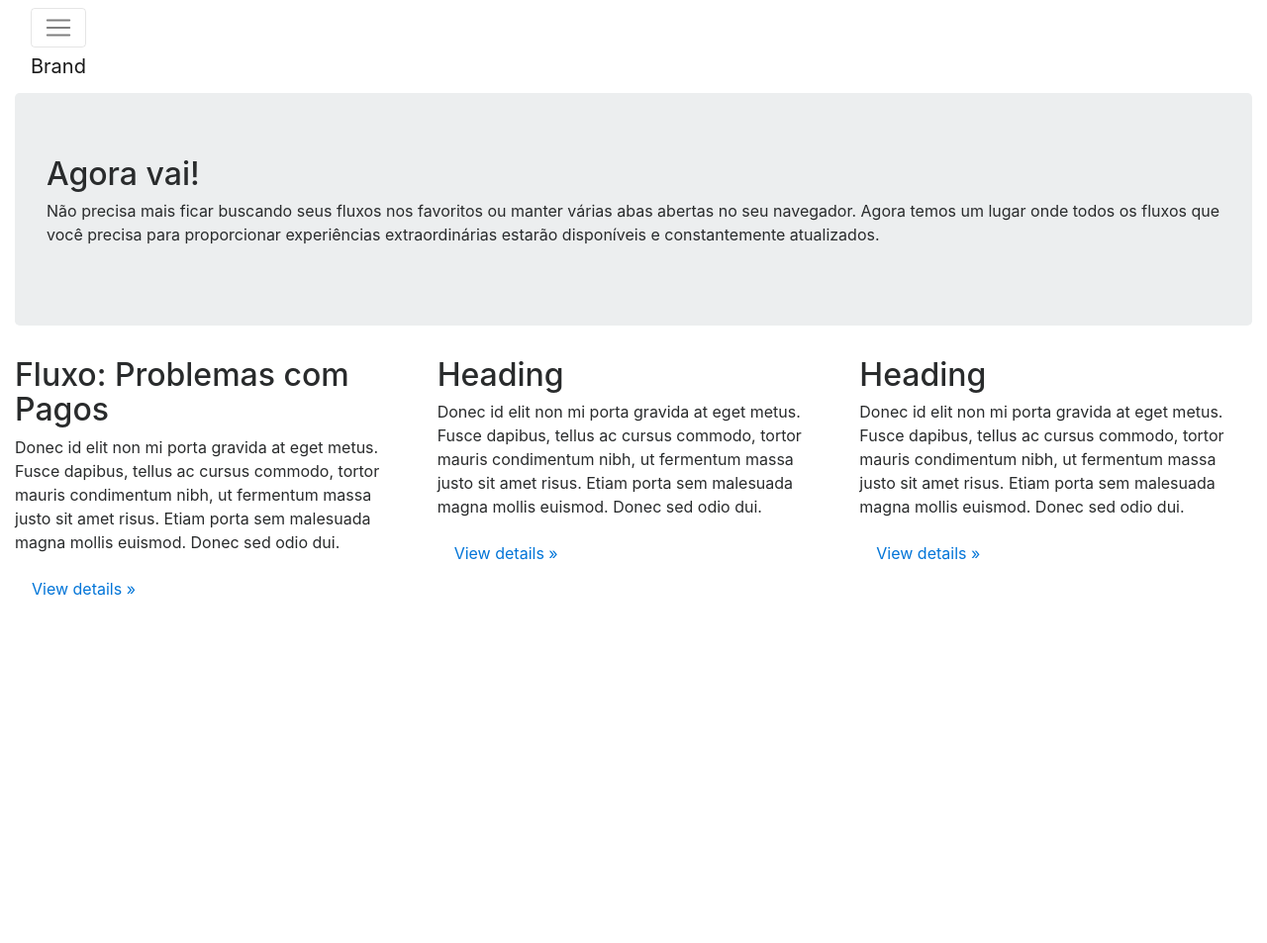
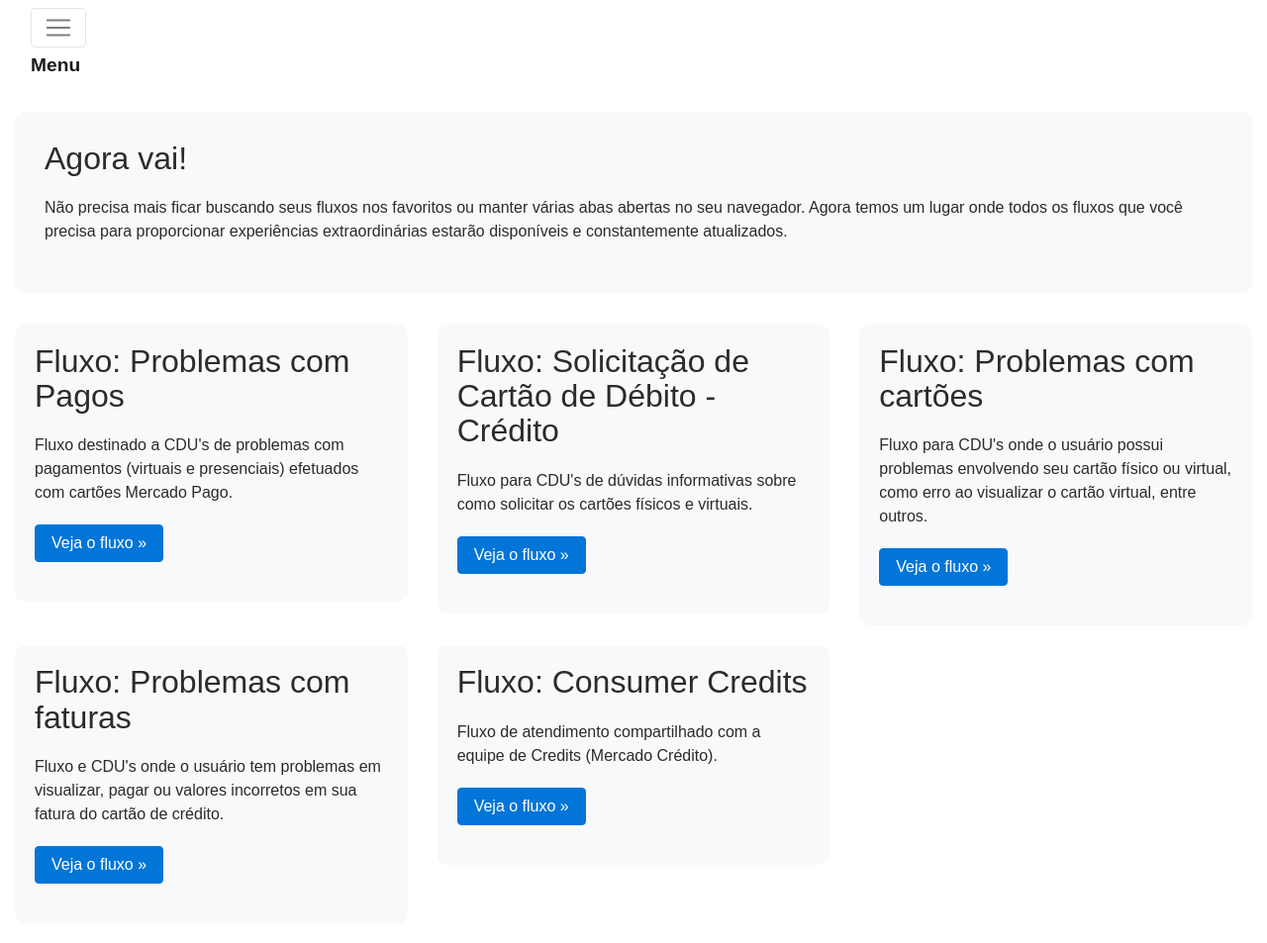
Before and after one commit to herber30/Site_fluxos_MP, a plain HTML site: page index.html in a window 1280 px wide. Shown: the whole page at 99% size. Before the commit the page ends 800 px from the top, so only its background shows below. Drawn offline with Linux system fonts and the light colour scheme.

Commit message:
Atualização

```diff
--- a/index.html
+++ b/index.html
@@ -1,19 +1,53 @@
 <!DOCTYPE html>
 <html lang="en">
+
 <head>
     <meta charset="utf-8">
     <meta http-equiv="X-UA-Compatible" content="IE=edge">
     <meta name="viewport" content="width=device-width, initial-scale=1">
-
     <title>Bootstrap 4, from LayoutIt!</title>
-
     <meta name="description" content="Source code generated using layoutit.com">
     <meta name="author" content="LayoutIt!">
-
     <link href="css/bootstrap.min.css" rel="stylesheet">
     <link href="css/style.css" rel="stylesheet">
+    <style>
+        body {
+            font-family: Arial, sans-serif;
+        }
 
+        .navbar-brand {
+            font-weight: bold;
+            font-size: 1.2rem;
+        }
+
+        .jumbotron {
+            background-color: #f8f9fa;
+            padding: 30px;
+            margin-top: 20px;
+            border-radius: 10px;
+        }
+
+        h2 {
+            margin-bottom: 20px;
+        }
+
+        p {
+            margin-bottom: 20px;
+        }
+
+        .btn {
+            font-size: 1rem;
+        }
+
+        .fluxo-box {
+            background-color: #f8f9fa;
+            padding: 20px;
+            border-radius: 10px;
+            margin-bottom: 20px;
+        }
+    </style>
 </head>
+
 <body>
 
     <div class="container-fluid">
@@ -21,25 +55,22 @@
             <div class="col-md-12">
                 <nav class="navbar navbar-expand-lg navbar-light bg-light navbar-dark bg-dark">
 
-				<button class="navbar-toggler" type="button" data-toggle="collapse" data-target="#bs-example-navbar-collapse-1">
+                    <button class="navbar-toggler" type="button" data-toggle="collapse"
+                        data-target="#bs-example-navbar-collapse-1">
                         <span class="navbar-toggler-icon"></span>
-				</button> <a class="navbar-brand" href="#">Brand</a>
+                    </button> <a class="navbar-brand" href="#">Menu</a>
                     <div class="collapse navbar-collapse" id="bs-example-navbar-collapse-1">
                         <ul class="navbar-nav">
                             <li class="nav-item active">
-							 <a class="nav-link" href="#">Link <span class="sr-only">(current)</span></a>
+                                <a class="nav-link" href="#">Fluxos <span class="sr-only">(current)</span></a>
                             </li>
                             <li class="nav-item">
-							 <a class="nav-link" href="#">Link</a>
+                                <a class="nav-link" href="#">Templates de argumentação</a>
                             </li>
-						<li class="nav-item dropdown">
-							 <a class="nav-link dropdown-toggle" href="http://example.com" id="navbarDropdownMenuLink" data-toggle="dropdown">Dropdown link</a>
-							<div class="dropdown-menu" aria-labelledby="navbarDropdownMenuLink">
-								 <a class="dropdown-item" href="#">Action</a> <a class="dropdown-item" href="#">Another action</a> <a class="dropdown-item" href="#">Something else here</a>
-								<div class="dropdown-divider">
-								</div> <a class="dropdown-item" href="#">Separated link</a>
-							</div>
+                            <li class="nav-item">
+                                <a class="nav-link" href="#">Aplicações úteis</a>
                             </li>
+
                         </ul>
                         <form class="form-inline">
                             <input class="form-control mr-sm-2" type="text">
@@ -47,70 +78,86 @@
                                 Procure
                             </button>
                         </form>
-					<ul class="navbar-nav ml-md-auto">
-						<li class="nav-item active">
-							 <a class="nav-link" href="#">Link <span class="sr-only">(current)</span></a>
-						</li>
-						<li class="nav-item dropdown">
-							 <a class="nav-link dropdown-toggle" href="http://example.com" id="navbarDropdownMenuLink" data-toggle="dropdown">Dropdown link</a>
-							<div class="dropdown-menu dropdown-menu-right" aria-labelledby="navbarDropdownMenuLink">
-								 <a class="dropdown-item" href="#">Action</a> <a class="dropdown-item" href="#">Another action</a> <a class="dropdown-item" href="#">Something else here</a>
-								<div class="dropdown-divider">
-								</div> <a class="dropdown-item" href="#">Separated link</a>
-							</div>
-						</li>
-					</ul>
+
                     </div>
                 </nav>
-			<lt class="lt--mac-os">
-				<lt class="lt-highlighter__wrapper">
-					<lt class="lt-highlighter__scroll-element">
-					</lt>
-				</lt>
-			</lt>
                 <div class="jumbotron">
                     <h2>
                         Agora vai!
                     </h2>
                     <p>
-					Não precisa mais ficar buscando seus fluxos nos favoritos ou manter várias abas abertas no seu navegador. Agora temos um lugar onde todos os fluxos que você precisa para proporcionar experiências extraordinárias estarão disponíveis e constantemente atualizados.
+                        Não precisa mais ficar buscando seus fluxos nos favoritos ou manter várias abas abertas no seu
+                        navegador. Agora temos um lugar onde todos os fluxos que você precisa para proporcionar
+                        experiências extraordinárias estarão disponíveis e constantemente atualizados.
                     </p>
                 </div>
             </div>
         </div>
         <div class="row">
             <div class="col-md-4">
+                <div class="fluxo-box">
                     <h2>
                         Fluxo: Problemas com Pagos
                     </h2>
                     <p>
-				Donec id elit non mi porta gravida at eget metus. Fusce dapibus, tellus ac cursus commodo, tortor mauris condimentum nibh, ut fermentum massa justo sit amet risus. Etiam porta sem malesuada magna mollis euismod. Donec sed odio dui.
+                        Fluxo destinado a CDU's de problemas com pagamentos (virtuais e presenciais) efetuados com
+                        cartões Mercado Pago. </p>
+                    <p>
+                        <a class="btn btn-primary" href="#">Veja o fluxo »</a>
+                    </p>
+                </div>
+            </div>
+            <div class="col-md-4">
+                <div class="fluxo-box">
+                    <h2>
+                        Fluxo: Solicitação de Cartão de Débito - Crédito
+                    </h2>
+                    <p>
+                        Fluxo para CDU's de dúvidas informativas sobre como solicitar os cartões físicos e virtuais. </p>
+                    <p>
+                        <a class="btn btn-primary" href="#">Veja o fluxo »</a>
+                    </p>
+                </div>
+            </div>
+            <div class="col-md-4">
+                <div class="fluxo-box">
+                    <h2>
+                        Fluxo: Problemas com cartões
+                    </h2>
+                    <p>
+                        Fluxo para CDU's onde o usuário possui problemas envolvendo seu cartão físico ou virtual, como
+                        erro ao visualizar o cartão virtual, entre outros. </p>
+                    <p>
+                        <a class="btn btn-primary" href="#">Veja o fluxo »</a>
+                    </p>
+                </div>
+            </div>
+            <div class="col-md-4">
+                <div class="fluxo-box">
+                    <h2>
+                        Fluxo: Problemas com faturas
+                    </h2>
+                    <p>
+                        Fluxo e CDU's onde o usuário tem problemas em visualizar, pagar ou valores incorretos em sua
+                        fatura do cartão de crédito.
                     </p>
                     <p>
-				<a class="btn" href="#">View details »</a>
+                        <a class="btn btn-primary" href="#">Veja o fluxo »</a>
                     </p>
                 </div>
+            </div>
             <div class="col-md-4">
+                <div class="fluxo-box">
                     <h2>
-				Heading
+                        Fluxo: Consumer Credits
                     </h2>
                     <p>
-				Donec id elit non mi porta gravida at eget metus. Fusce dapibus, tellus ac cursus commodo, tortor mauris condimentum nibh, ut fermentum massa justo sit amet risus. Etiam porta sem malesuada magna mollis euismod. Donec sed odio dui.
+                        Fluxo de atendimento compartilhado com a equipe de Credits (Mercado Crédito).
                     </p>
                     <p>
-				<a class="btn" href="#">View details »</a>
+                        <a class="btn btn-primary" href="#">Veja o fluxo »</a>
                     </p>
                 </div>
-		<div class="col-md-4">
-			<h2>
-				Heading
-			</h2>
-			<p>
-				Donec id elit non mi porta gravida at eget metus. Fusce dapibus, tellus ac cursus commodo, tortor mauris condimentum nibh, ut fermentum massa justo sit amet risus. Etiam porta sem malesuada magna mollis euismod. Donec sed odio dui.
-			</p>
-			<p>
-				<a class="btn" href="#">View details »</a>
-			</p>
             </div>
         </div>
     </div>
@@ -119,4 +166,5 @@
     <script src="js/bootstrap.min.js"></script>
     <script src="js/scripts.js"></script>
 </body>
+
 </html>
```
Lines whose indentation alone changed are shown as unchanged.
